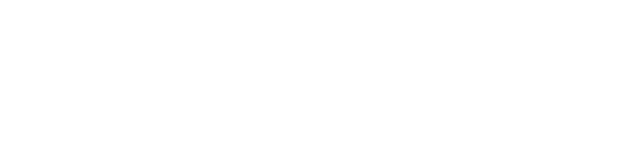
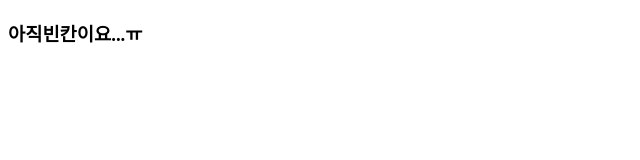
Before and after one commit to hyori23/my-project, a website: page index.html in a window 1280 px wide. Shown: the whole page, without its empty margins (0-640 px from the left). Drawn offline with Linux system fonts and the light colour scheme.

Commit message:
ㅠㅠ..

```diff
--- a/index.html
+++ b/index.html
@@ -6,6 +6,6 @@
     <title>my project</title>
   </head>
   <body>
-    <h1></h1>
+    <h3>아직빈칸이요...ㅠ</h3>
   </body>
 </html>
```
